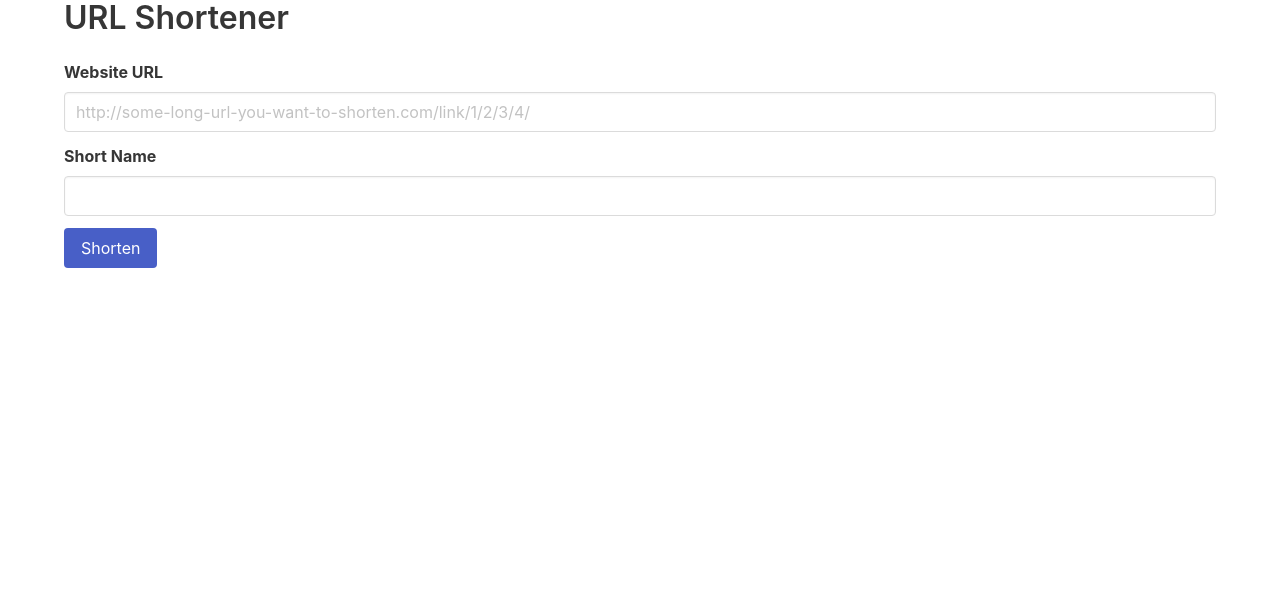
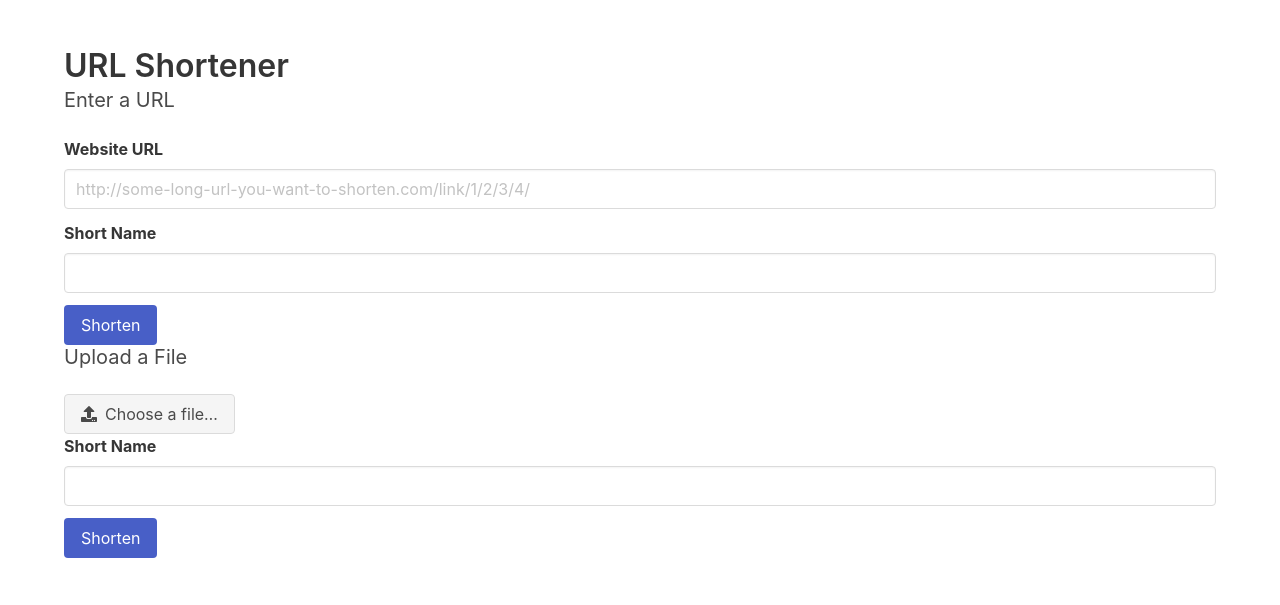
Before and after one commit to mattkoch614/flask-url-shortener, a Flask app: page / in a window 1280 px wide. Shown: the top 605 px of the page. Run offline with Flask 2, Linux system fonts and the light colour scheme.

Commit message:
allow uploads

```diff
--- a/app.py
+++ b/app.py
@@ -1,6 +1,7 @@
 from flask import Flask, render_template, request, redirect, url_for, flash
 import json
 import os.path
+from werkzeug.utils import secure_filename
 
 app = Flask(__name__)
 app.secret_key = 'DFC8713DF4E971D3FCFDF363121C5'
@@ -22,7 +23,15 @@ def your_url():
             flash('That short name has already been taken. Please select another name.')
             return redirect(url_for('home'))
 
-        urls[request.form['code']] = {'url': request.form['url']}
+        if 'url' in request.form.keys():
+            urls[request.form['code']] = {'url': request.form['url']}
+        else:
+            f = request.files['file']
+            full_name = request.form['code'] + secure_filename(f.filename)
+            f.save('/Users/matthewkoch/Code/flask-url-shortener/uploads/' + full_name)
+            urls[request.form['code']] = {'file': full_name}
+
+
         with open('urls.json', 'w') as url_file:
             json.dump(urls, url_file)
         return render_template('your_url.html', code=request.form['code'])
--- a/templates/home.html
+++ b/templates/home.html
@@ -1,8 +1,15 @@
+<!DOCTYPE html>
+<html>
+  <head>
+    <meta charset="utf-8">
+    <meta name="viewport" content="width=device-width, initial-scale=1">
+    <title>Flask URL Shortener</title>
     <link rel="stylesheet" href="https://cdn.jsdelivr.net/npm/bulma@0.9.3/css/bulma.min.css">
-
-
+    <link rel="stylesheet" href="https://cdnjs.cloudflare.com/ajax/libs/font-awesome/5.15.4/css/all.min.css" integrity="sha512-1ycn6IcaQQ40/MKBW2W4Rhis/DbILU74C1vSrLJxCq57o941Ym01SwNsOMqvEBFlcgUa6xLiPY/NS5R+E6ztJQ==" crossorigin="anonymous" referrerpolicy="no-referrer" />
+  </head>
+  <body>
+  <section class="section">
     <div class="container is-max-widescreen">
-
       <h1 class="title">URL Shortener</h1>
 
       {% for message in get_flashed_messages() %}
@@ -13,6 +20,7 @@
       </article>
       {% endfor %}
 
+      <h5 class="subtitle is-5">Enter a URL</h5>
       <form action="your-url" method="POST">
 
           <div class="field">
@@ -36,4 +44,39 @@
             </div>
       </form>
 
+      <h5 class="subtitle is-5">Upload a File</h5>
+      <form action="your-url" method="POST" enctype="multipart/form-data">
+
+        <div class="file">
+          <label class="file-label">
+            <input class="file-input" type="file" name="file" required value="">
+            <span class="file-cta">
+              <span class="file-icon">
+                <i class="fas fa-upload"></i>
+              </span>
+              <span class="file-label">
+                Choose a file…
+              </span>
+            </span>
+          </label>
         </div>
+
+        <div class="field">
+            <label class="label">Short Name</label>
+            <div class="control">
+              <input class="input" required name="code" value="" type="text" placeholder="">
+            </div>
+        </div>
+
+        <div class="field">
+            <div class="control">
+              <button class="button is-link" type="submit">Shorten</button>
+            </div>
+          </div>
+    </form>
+
+
+    </div>
+  </section>
+  </body>
+</html>
--- a/urls.json
+++ b/urls.json
@@ -1 +1 @@
-{"go": {"url": "http://asdasdasd.com"}, "test": {"url": "http://asdasdasd.com"}, "test1": {"url": "http://asdasdasd.com"}}
+{"go": {"url": "http://asdasdasd.com"}, "test": {"url": "http://asdasdasd.com"}, "test1": {"url": "http://asdasdasd.com"}, "matt": {"file": "mattIMG_1776.HEIC"}, "pic": {"file": "picIMG_1776.jpg"}}
```
Also changed, not shown: 1 other file. Lines whose indentation alone changed are shown as unchanged.
